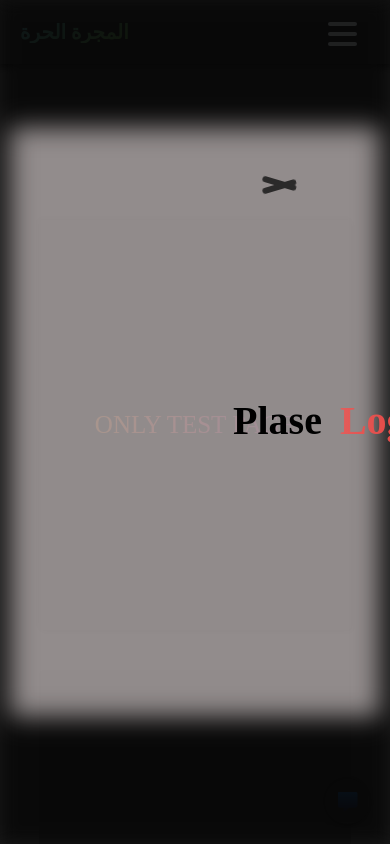
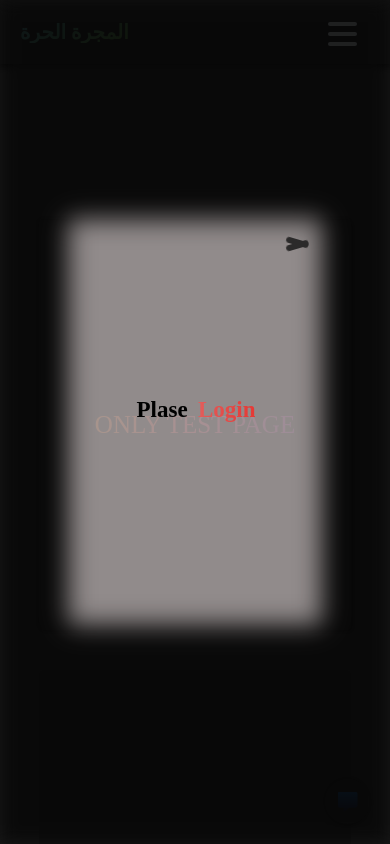
Before and after one commit to ammaralazie/CRM_for_sales_company, a Django app: page / in a window 390 px wide. Run offline with Django 3.2, Linux system fonts and the light colour scheme; data comes from the database, SQL or seed files in the repository; some libraries are stand-ins or nearby versions.

Commit message:
add SWL to main login

```diff
--- /dev/null
+++ b/static/css/SWL.css
@@ -0,0 +1,61 @@
+@media screen and (max-width:1024px){
+    .login{
+        width: auto;
+        height: auto;
+        margin: 0px;
+    }
+    .login.show_login {
+        top: 47%;
+        left: 35%;
+    }
+}
+
+
+@media screen and (max-width:777px){
+    .cover_login {
+        width: 65%;
+        height: 48%;
+    }
+
+    .close_span.close_show {
+        top: 27%;
+        width: 46px;
+        right: 17%;
+    }
+    .login{
+        width: auto;
+        height: auto;
+        margin: 0px;
+    }
+    .login.show_login {
+        top: 47%;
+        left: 40%;
+        font-size: 26px;
+    }
+}
+
+@media screen and (max-width:555px){
+    .login.show_login {
+        top: 47%;
+        left: 35%;
+        font-size: 23px;
+    }
+}
+
+
+@media screen and (max-width:380px){
+    .cover_login {
+        width: 65%;
+        height: 40%;
+    }
+    .close_span.close_show {
+        top: 31%;
+        width: 39px;
+        right: 18%;
+    }
+    .login.show_login {
+        top: 47%;
+        left: 35%;
+        font-size: 23px;
+    }
+}
--- a/template/home/base.html
+++ b/template/home/base.html
@@ -8,6 +8,9 @@
     <link rel="stylesheet" href="https://pro.fontawesome.com/releases/v5.10.0/css/all.css" integrity="sha384-AYmEC3Yw5cVb3ZcuHtOA93w35dYTsvhLPVnYs9eStHfGJvOvKxVfELGroGkvsg+p" crossorigin="anonymous"/>
     <link rel="stylesheet" href="{% static 'css/style.css' %}">
     <link rel="stylesheet" href="{% static 'css/mobile.css' %}">
+    <link rel="stylesheet" href="{% static 'css/SWL.css' %}">
+
+
     {% block head %}
     {% endblock head %}
     <title>
@@ -24,11 +27,13 @@
             <div class="cover_login">
 
             </div>
+
         </div>
-        <!--end blur-->
         <div class="login">
             Plase &ThinSpace;<a href="{% url 'login' %}">Login</a>
         </div>
+        <!--end blur-->
+
         <div class="close_span">
             <span></span>
             <span></span>
```
Also changed, not shown: static/css/style.css (line endings or trailing spaces).
